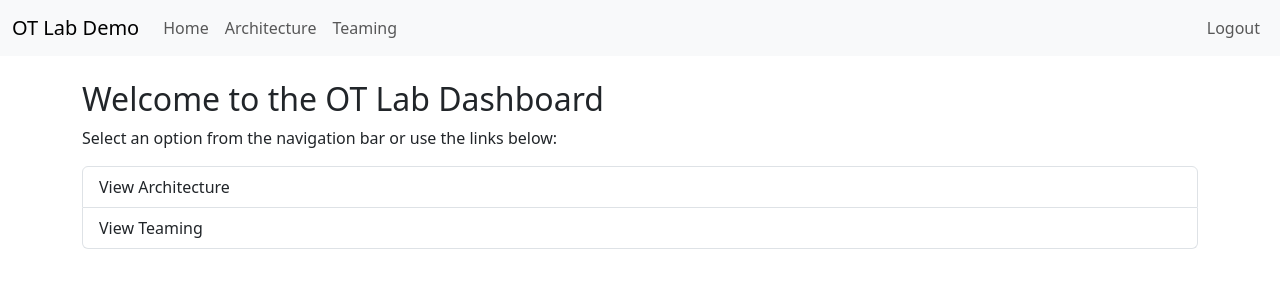
After one commit to Harsh-467/POC-demo, a Flask app: page /dashboard in a window 1280 px wide. The commit adds this page. Shown: the top 300 px of the page. Run offline with Flask 3, Linux system fonts and the light colour scheme; the visitor is signed in with stand-in values (Sample User, id 1).

Commit message:
modified:   app.py 	modified:   templates/base.html 	new file:   templates/dashboard.html 	modified:   templates/login.html 	modified:   templates/teaming.html
    navbar and session tokens added for better user tracking

```diff
--- a/app.py
+++ b/app.py
@@ -1,31 +1,56 @@
-from flask import Flask, render_template, request, redirect, url_for, flash
+from flask import Flask, render_template, request, redirect, url_for, flash, session
 
 app = Flask(__name__)
-app.secret_key = 'your_secret_key'  # Replace with a secure key in production
+app.secret_key = 'your_secret_key'  # Use a strong, secure key for production
+
+@app.route('/')
+def home():
+    # If the user is logged in, redirect to the dashboard
+    if session.get('logged_in'):
+        return redirect(url_for('dashboard'))
+    return redirect(url_for('login'))
 
 @app.route('/login', methods=['GET', 'POST'])
 def login():
     if request.method == 'POST':
-        # Dummy authentication logic for POC
         username = request.form.get('username')
         password = request.form.get('password')
+        # Simple dummy authentication for POC
         if username == "admin" and password == "admin":
+            session['logged_in'] = True
             flash("Login Successful", "success")
-            return redirect(url_for('architecture'))
+            return redirect(url_for('dashboard'))
         else:
             flash("Invalid credentials", "danger")
             return redirect(url_for('login'))
     return render_template('login.html')
 
+@app.route('/dashboard')
+def dashboard():
+    if not session.get('logged_in'):
+        flash("Please login first", "warning")
+        return redirect(url_for('login'))
+    return render_template('dashboard.html')
+
 @app.route('/architecture')
 def architecture():
-    # Placeholder for the architecture dashboard
+    if not session.get('logged_in'):
+        flash("Please login first", "warning")
+        return redirect(url_for('login'))
     return render_template('architecture.html')
 
 @app.route('/teaming')
 def teaming():
-    # Placeholder for the teaming page
-    return "<h1>Teaming Page Placeholder</h1>"
+    if not session.get('logged_in'):
+        flash("Please login first", "warning")
+        return redirect(url_for('login'))
+    return render_template('teaming.html')
+
+@app.route('/logout')
+def logout():
+    session.pop('logged_in', None)
+    flash("Logged out successfully", "success")
+    return redirect(url_for('login'))
 
 if __name__ == '__main__':
     app.run(debug=True)
--- a/templates/base.html
+++ b/templates/base.html
@@ -4,34 +4,54 @@
   <meta charset="UTF-8">
   <title>{{ title | default("OT Lab Demo") }}</title>
   <meta name="viewport" content="width=device-width, initial-scale=1">
-  <!-- Bootstrap CSS from CDN -->
-  <link href="https://cdn.jsdelivr.net/npm/bootstrap@5.3.0/dist/css/bootstrap.min.css" rel="stylesheet">
-  <style>
-    body {
-      background-color: #f8f9fa;
-    }
-    .card {
-      border: none;
-      border-radius: 10px;
-      box-shadow: 0 4px 6px rgba(0,0,0,0.1);
-    }
-  </style>
+  <!-- Bootstrap CSS -->
+  <link rel="stylesheet" href="https://cdn.jsdelivr.net/npm/bootstrap@5.3.0/dist/css/bootstrap.min.css">
 </head>
 <body>
-    <div class="container mt-3">
+  {% if session.get('logged_in') %}
+  <!-- Navigation Bar -->
+  <nav class="navbar navbar-expand-lg navbar-light bg-light">
+    <div class="container-fluid">
+      <a class="navbar-brand" href="{{ url_for('dashboard') }}">OT Lab Demo</a>
+      <button class="navbar-toggler" type="button" data-bs-toggle="collapse" data-bs-target="#navbarNav">
+        <span class="navbar-toggler-icon"></span>
+      </button>
+      <div class="collapse navbar-collapse" id="navbarNav">
+        <ul class="navbar-nav me-auto">
+          <li class="nav-item">
+            <a class="nav-link" href="{{ url_for('dashboard') }}">Home</a>
+          </li>
+          <li class="nav-item">
+            <a class="nav-link" href="{{ url_for('architecture') }}">Architecture</a>
+          </li>
+          <li class="nav-item">
+            <a class="nav-link" href="{{ url_for('teaming') }}">Teaming</a>
+          </li>
+        </ul>
+        <ul class="navbar-nav">
+          <li class="nav-item">
+            <a class="nav-link" href="{{ url_for('logout') }}">Logout</a>
+          </li>
+        </ul>
+      </div>
+    </div>
+  </nav>
+  {% endif %}
+
+  <div class="container mt-4">
     {% with messages = get_flashed_messages(with_categories=true) %}
       {% if messages %}
         {% for category, message in messages %}
           <div class="alert alert-{{ category }} alert-dismissible fade show" role="alert">
             {{ message }}
-              <button type="button" class="btn-close" data-bs-dismiss="alert" aria-label="Close"></button>
+            <button type="button" class="btn-close" data-bs-dismiss="alert"></button>
           </div>
         {% endfor %}
       {% endif %}
     {% endwith %}
+    {% block content %}{% endblock %}
   </div>
 
-  {% block content %}{% endblock %}
   <!-- Bootstrap JS Bundle -->
   <script src="https://cdn.jsdelivr.net/npm/bootstrap@5.3.0/dist/js/bootstrap.bundle.min.js"></script>
 </body>
--- /dev/null
+++ b/templates/dashboard.html
@@ -0,0 +1,11 @@
+{% extends "base.html" %}
+{% block content %}
+<div class="mt-4">
+  <h2>Welcome to the OT Lab Dashboard</h2>
+  <p>Select an option from the navigation bar or use the links below:</p>
+  <div class="list-group">
+    <a href="{{ url_for('architecture') }}" class="list-group-item list-group-item-action">View Architecture</a>
+    <a href="{{ url_for('teaming') }}" class="list-group-item list-group-item-action">View Teaming</a>
+  </div>
+</div>
+{% endblock %}
```
Also changed, not shown: templates/login.html (+7 -13 lines), templates/teaming.html (+7 -0 lines). Lines whose indentation alone changed are shown as unchanged.
